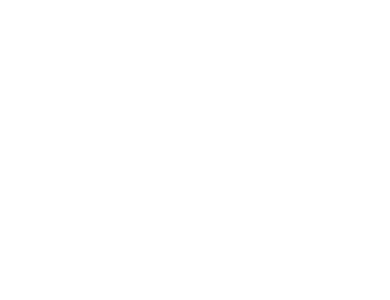
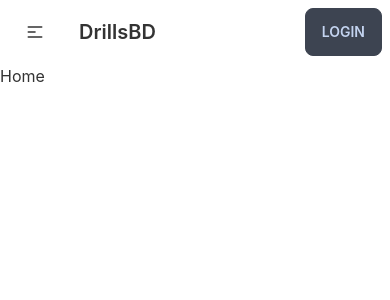
Before and after one commit to asrafaliii/drillsbd, a React (Create React App) app: page / in a window 390 px wide. Shown: the top 300 px of the page. Built offline with nearby package versions, Linux system fonts and the light colour scheme.

Commit message:
install react router and create navbar

```diff
--- a/package.json
+++ b/package.json
@@ -6,8 +6,10 @@
     "@testing-library/jest-dom": "^5.16.4",
     "@testing-library/react": "^13.2.0",
     "@testing-library/user-event": "^13.5.0",
+    "daisyui": "^2.15.0",
     "react": "^18.1.0",
     "react-dom": "^18.1.0",
+    "react-router-dom": "^6.3.0",
     "react-scripts": "5.0.1",
     "web-vitals": "^2.1.4"
   },
@@ -34,5 +36,8 @@
       "last 1 firefox version",
       "last 1 safari version"
     ]
+  },
+  "devDependencies": {
+    "tailwindcss": "^3.0.24"
   }
 }
--- a/src/App.js
+++ b/src/App.js
@@ -1,9 +1,15 @@
-import './App.css';
+import { Route, Routes } from "react-router-dom";
+import "./App.css";
+import Home from "./components/Home/Home";
+import Navbar from "./components/Shared/Navbar";
 
 function App() {
   return (
     <div>
-
+      <Navbar />
+      <Routes>
+        <Route path="/" element={<Home />} />
+      </Routes>
     </div>
   );
 }
--- /dev/null
+++ b/src/components/Home/Home.js
@@ -0,0 +1,11 @@
+import React from "react";
+
+const Home = () => {
+  return (
+    <div>
+      <h1>Home</h1>
+    </div>
+  );
+};
+
+export default Home;
--- /dev/null
+++ b/src/components/Shared/Navbar.js
@@ -0,0 +1,51 @@
+import React from "react";
+import { Link } from "react-router-dom";
+
+const Navbar = () => {
+  const menuItems = (
+    <>
+      <li>
+        <Link to="/">Home</Link>
+      </li>
+    </>
+  );
+  return (
+    <div class="navbar bg-base-100">
+      <div class="navbar-start">
+        <div class="dropdown">
+          <label tabindex="0" class="btn btn-ghost lg:hidden">
+            <svg
+              xmlns="http://www.w3.org/2000/svg"
+              class="h-5 w-5"
+              fill="none"
+              viewBox="0 0 24 24"
+              stroke="currentColor"
+            >
+              <path
+                stroke-linecap="round"
+                stroke-linejoin="round"
+                stroke-width="2"
+                d="M4 6h16M4 12h8m-8 6h16"
+              />
+            </svg>
+          </label>
+          <ul
+            tabindex="0"
+            class="menu menu-compact dropdown-content mt-3 p-2 shadow bg-base-100 rounded-box w-52"
+          >
+            {menuItems}
+          </ul>
+        </div>
+        <a class="btn btn-ghost normal-case text-xl">DrillsBD</a>
+      </div>
+      <div class="navbar-center hidden lg:flex">
+        <ul class="menu menu-horizontal p-0">{menuItems}</ul>
+      </div>
+      <div class="navbar-end">
+        <a class="btn">Login</a>
+      </div>
+    </div>
+  );
+};
+
+export default Navbar;
--- a/src/index.css
+++ b/src/index.css
@@ -1,3 +1,7 @@
+@tailwind base;
+@tailwind components;
+@tailwind utilities;
+
 body {
   margin: 0;
   font-family: -apple-system, BlinkMacSystemFont, 'Segoe UI', 'Roboto', 'Oxygen',
--- a/src/index.js
+++ b/src/index.js
@@ -2,10 +2,13 @@
 import ReactDOM from 'react-dom/client';
 import './index.css';
 import App from './App';
+import { BrowserRouter } from 'react-router-dom';
 
 const root = ReactDOM.createRoot(document.getElementById('root'));
 root.render(
   <React.StrictMode>
-    <App />
+    <BrowserRouter>
+      <App />
+    </BrowserRouter>
   </React.StrictMode>
 );
--- /dev/null
+++ b/tailwind.config.js
@@ -0,0 +1,22 @@
+module.exports = {
+  content: ["./src/**/*.{html,js}"],
+  theme: {
+    extend: {},
+  },
+  daisyui: {
+    themes: [
+      {
+        mytheme: {
+          primary: "#a991f7",
+          secondary: "#f6d860",
+          accent: "#37cdbe",
+          neutral: "#3d4451",
+          "base-100": "#ffffff",
+        },
+      },
+      "dark",
+      "cupcake",
+    ],
+  },
+  plugins: [require("daisyui")],
+}
```
Also changed, not shown: 1 other file (tests, documents, lock files or other folders).
